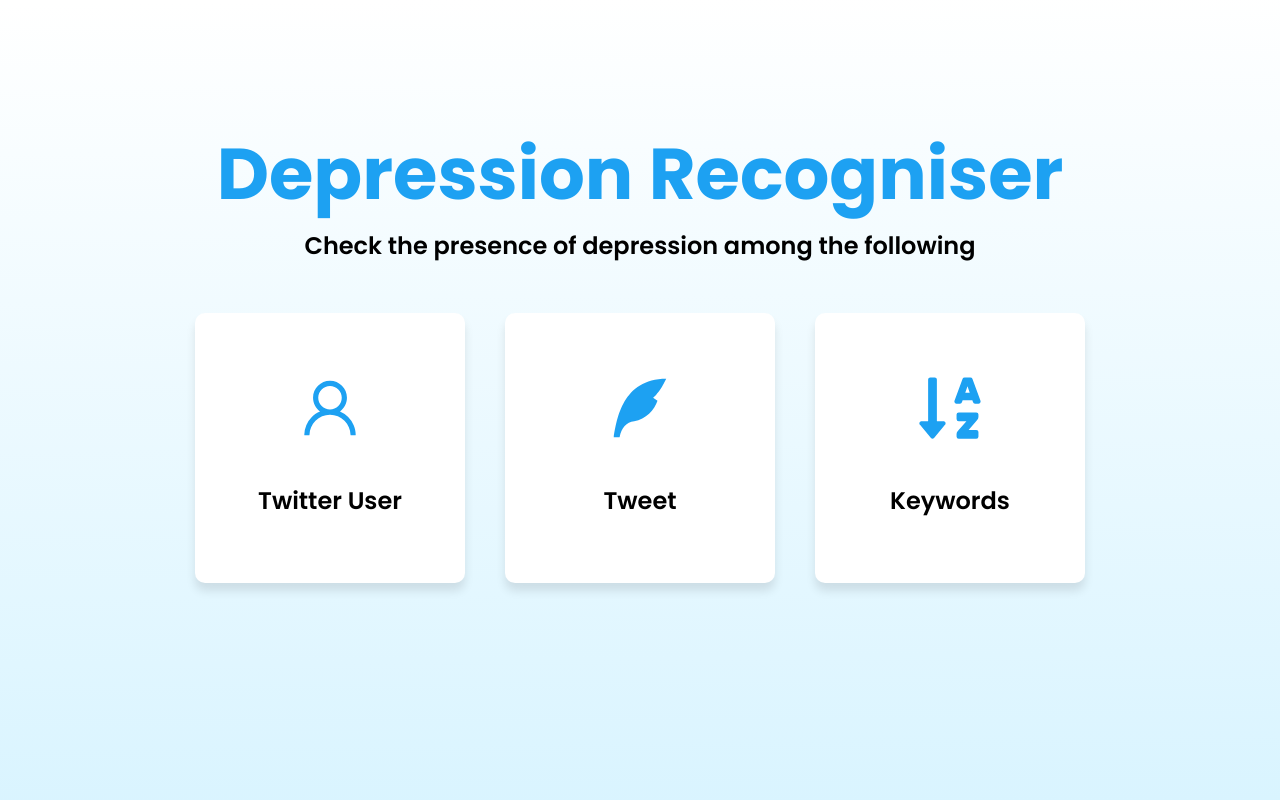
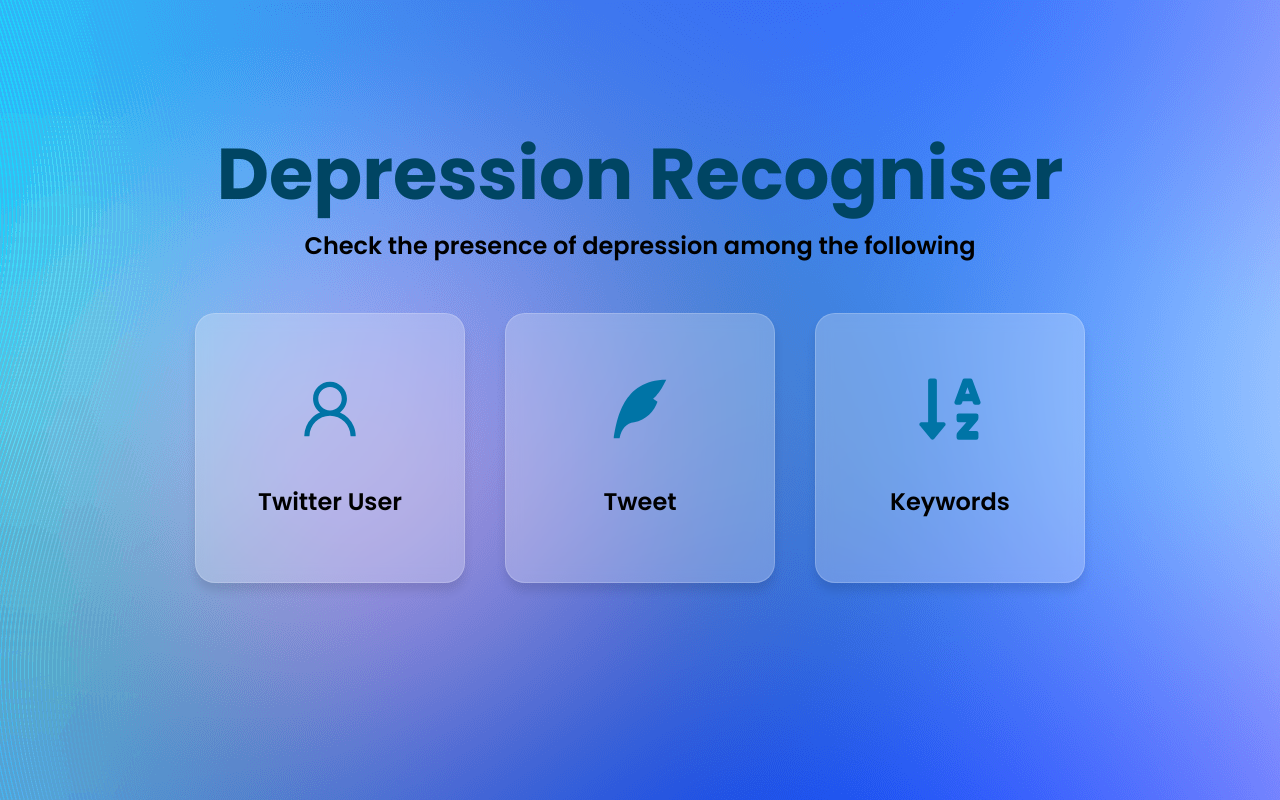
Before and after one commit to adarshajit/Depression-Recognizer-for-Twitter, a React (Create React App) app in the folder frontend/: page / in a window 1280 px wide. Built offline with nearby package versions, Linux system fonts and the light colour scheme.

Commit message:
glassmorphism implemented

```diff
--- a/frontend/src/pages/Home/homeElements.js
+++ b/frontend/src/pages/Home/homeElements.js
@@ -6,11 +6,6 @@ import { Link } from "react-router-dom";
 
 export const HomeWrapper = styled.div`
   height: 100%;
-  background-image: linear-gradient(
-    179.4deg,
-    #fff 0.5%,
-    rgb(217, 244, 255) 100%
-  );
 `;
 
 export const HomeContainer = styled.div`
@@ -28,7 +23,7 @@ export const H1 = styled.h1`
   font-size: 50px;
   font-weight: 700;
   font-size: 72px;
-  color: #1da1f2;
+  color: #004563;
 
   @media screen and (max-width: 768px) {
     font-size: 34px;
@@ -67,13 +62,23 @@ export const BoxGrid = styled.div`
 export const Box = styled.div`
   width: 270px;
   height: 270px;
-  background-color: #fff;
-  border-radius: 10px;
+
+  background: rgba(255, 255, 255, 0.25);
+  box-shadow: 0 8px 32px 0 rgba(31, 38, 135, 0.37);
+  backdrop-filter: blur(8px);
+  -webkit-backdrop-filter: blur(8px);
+  border: 1px solid rgba(255, 255, 255, 0.18);
+  border-radius: 20px;
   box-shadow: 0 8px 10px rgba(0, 0, 0, 0.1);
 
   &:hover {
     cursor: pointer;
     border: 3px solid #1da1f2;
+    background: rgba(255, 255, 255, 0.65);
+    box-shadow: 0 8px 32px 0 rgba(31, 38, 135, 0.37);
+    backdrop-filter: blur(2.5px);
+    -webkit-backdrop-filter: blur(2.5px);
+    border-radius: 20px;
   }
 
   @media screen and (max-width: 768px) {
@@ -96,7 +101,7 @@ export const UserIcon = styled(User)`
   margin: 60px 0 40px 0;
   align-self: center;
   font-size: 70px;
-  fill: #1da1f2;
+  fill: #0074a6;
 
   @media screen and (max-width: 768px) {
     margin: 30px 10px 0 40px;
@@ -108,7 +113,7 @@ export const KeyIcon = styled(Keywords)`
   margin: 60px 0 40px 0;
   align-self: center;
   font-size: 70px;
-  fill: #1da1f2;
+  fill: #0074a6;
 
   @media screen and (max-width: 768px) {
     margin: 30px 10px 0 40px;
@@ -120,7 +125,7 @@ export const QuillIcon = styled(Quill)`
   margin: 60px 0 40px 0;
   align-self: center;
   font-size: 70px;
-  fill: #1da1f2;
+  fill: #0074a6;
 
   @media screen and (max-width: 768px) {
     margin: 30px 10px 0 40px;
--- a/frontend/src/pages/Home/index.js
+++ b/frontend/src/pages/Home/index.js
@@ -15,10 +15,12 @@ import {
   QuillIcon,
 } from "./homeElements";
 
+import banner from "../../assets/bg2.webp";
+
 const Home = () => {
   return (
     <>
-      <HomeWrapper>
+      <HomeWrapper style={{ backgroundImage: `url(${banner})` }}>
         <HomeContainer>
           <H1>Depression Recogniser</H1>
           <P>Check the presence of depression among the following</P>
--- a/frontend/src/pages/TwitterHandle/HandleElements.js
+++ b/frontend/src/pages/TwitterHandle/HandleElements.js
@@ -59,12 +59,13 @@ export const Display = styled.div`
   display: flex;
   justify-content: center;
   align-items: center;
+  background-color: #239afb;
 `;
 export const Img = styled.img`
   width: 100%;
   height: 100%;
 `;
 export const Logo = styled(SiTwitter)`
-  font-size: 18rem;
+  font-size: 15rem;
   position: absolute;
 `;
--- a/frontend/src/pages/TwitterHandle/index.js
+++ b/frontend/src/pages/TwitterHandle/index.js
@@ -2,7 +2,6 @@ import React from "react";
 import {
   GridContainer,
   Login,
-  Img,
   P,
   Form,
   Input,
@@ -10,7 +9,7 @@ import {
   Display,
   Logo,
 } from "./HandleElements";
-import Banner from "../../assets/wallpaper.png";
+
 import { IconContext } from "react-icons/lib";
 
 const TwitterHandle = () => {
@@ -26,7 +25,7 @@ const TwitterHandle = () => {
             </Form>
           </Login>
           <Display>
-            <Img src={Banner} alt="twitter banner" />
+            {/* <Img src={Banner} alt="twitter banner" /> */}
             <Logo />
           </Display>
         </GridContainer>
```
Also changed, not shown: frontend/src/pages/Dashboard/index.js (+0 -16 lines), frontend/src/assets/bg1.jpg (added), frontend/src/assets/bg2.webp (added).
